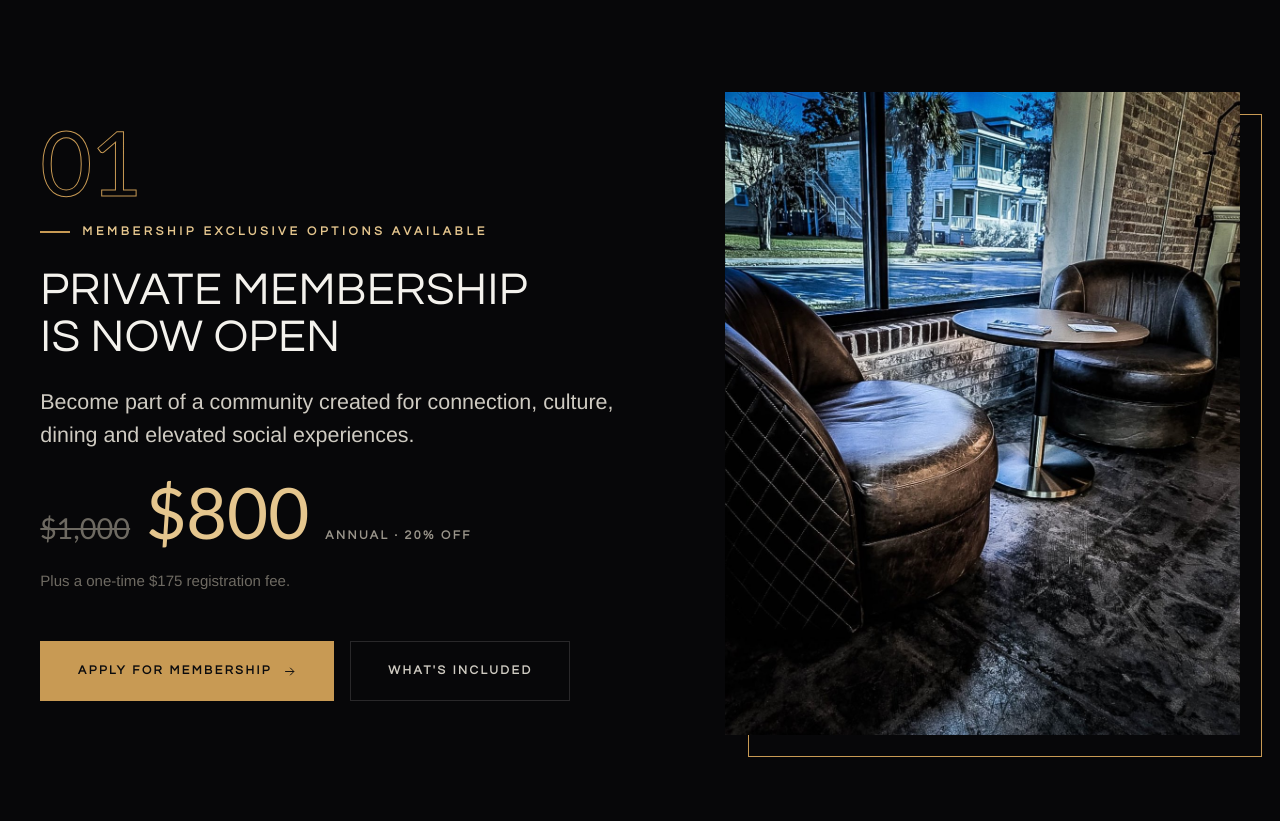
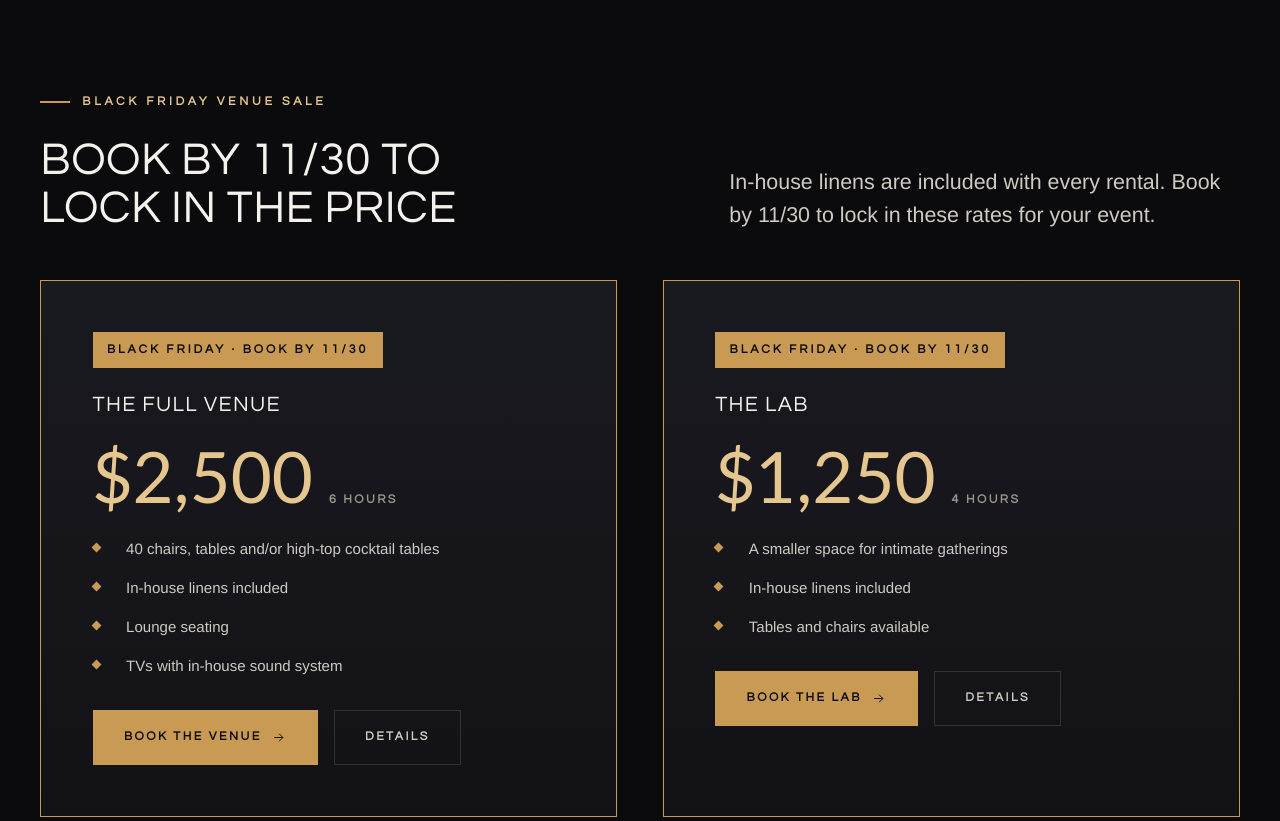
Before and after one commit to pathosmarketinggrady-jpg/the-cove, a plain HTML site: page index.html in a window 1280 px wide. Shown: the part 1100-1921 px from the top of the page. Drawn offline with Linux system fonts and the light colour scheme.

Commit message:
black friday

```diff
--- a/index.html
+++ b/index.html
@@ -148,13 +148,76 @@
   <div class="ticker" id="ticker">
     <div class="ticker__track">
       <div class="ticker__set">
-        <span>Members Club</span><span>Event Venue</span><span>Artisan Caf&eacute;</span><span>Gallery Showroom</span><span>Historic Springfield</span><span>Jacksonville</span>
+        <span>Black Friday Venue Sale</span><span>Members Club</span><span>Event Venue</span><span>Artisan Caf&eacute;</span><span>Gallery Showroom</span><span>Historic Springfield</span><span>Jacksonville</span>
       </div>
       <div class="ticker__set">
-        <span>Members Club</span><span>Event Venue</span><span>Artisan Caf&eacute;</span><span>Gallery Showroom</span><span>Historic Springfield</span><span>Jacksonville</span>
+        <span>Black Friday Venue Sale</span><span>Members Club</span><span>Event Venue</span><span>Artisan Caf&eacute;</span><span>Gallery Showroom</span><span>Historic Springfield</span><span>Jacksonville</span>
       </div>
     </div>
   </div>
+
+  <!-- ============================ BLACK FRIDAY ============================== -->
+  <section class="band" id="black-friday">
+    <div class="wrap">
+      <div class="head--split" data-in>
+        <div>
+          <p class="label">Black Friday venue sale</p>
+          <h2>Book by 11/30 to lock in the price</h2>
+        </div>
+        <div>
+          <p class="lede">
+            In-house linens are included with every rental. Book by
+            11/30 to lock in these rates for your event.
+          </p>
+        </div>
+      </div>
+
+      <div class="spaces spaces--2" style="margin-top:var(--s7)">
+        <div class="offer" data-in>
+          <span class="offer__flag">Black Friday &middot; Book by 11/30</span>
+          <h3>The full venue</h3>
+          <div class="price">
+            <span class="price__now">$2,500</span>
+            <span class="price__per">6 hours</span>
+          </div>
+          <ul class="ticks" style="margin-top:var(--s5)">
+            <li>40 chairs, tables and/or high-top cocktail tables</li>
+            <li>In-house linens included</li>
+            <li>Lounge seating</li>
+            <li>TVs with in-house sound system</li>
+          </ul>
+          <div class="btns" style="margin-top:var(--s6)">
+            <a class="btn btn--brass" href="inquire.html">
+              <span>Book the venue</span>
+              <svg class="ico" aria-hidden="true"><use href="#i-arrow"></use></svg>
+            </a>
+            <a class="btn btn--quiet" href="venue.html#diy-rental">Details</a>
+          </div>
+        </div>
+
+        <div class="offer" data-in style="--d:1">
+          <span class="offer__flag">Black Friday &middot; Book by 11/30</span>
+          <h3>The Lab</h3>
+          <div class="price">
+            <span class="price__now">$1,250</span>
+            <span class="price__per">4 hours</span>
+          </div>
+          <ul class="ticks" style="margin-top:var(--s5)">
+            <li>A smaller space for intimate gatherings</li>
+            <li>In-house linens included</li>
+            <li>Tables and chairs available</li>
+          </ul>
+          <div class="btns" style="margin-top:var(--s6)">
+            <a class="btn btn--brass" href="inquire.html">
+              <span>Book The Lab</span>
+              <svg class="ico" aria-hidden="true"><use href="#i-arrow"></use></svg>
+            </a>
+            <a class="btn btn--quiet" href="venue.html#intimate-space">Details</a>
+          </div>
+        </div>
+      </div>
+    </div>
+  </section>
 
   <!-- ============================== MEMBERSHIP ============================== -->
   <section class="band band--deep">
```
Also changed, not shown: inquire.html (+13 -0 lines), venue.html (+22 -10 lines).
